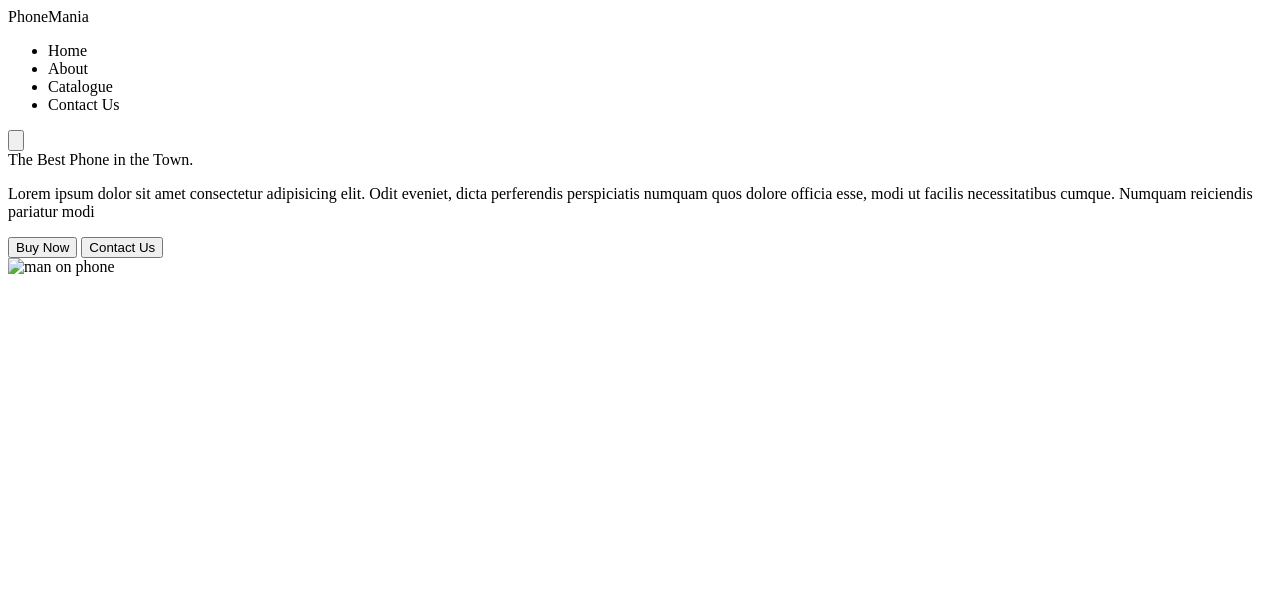
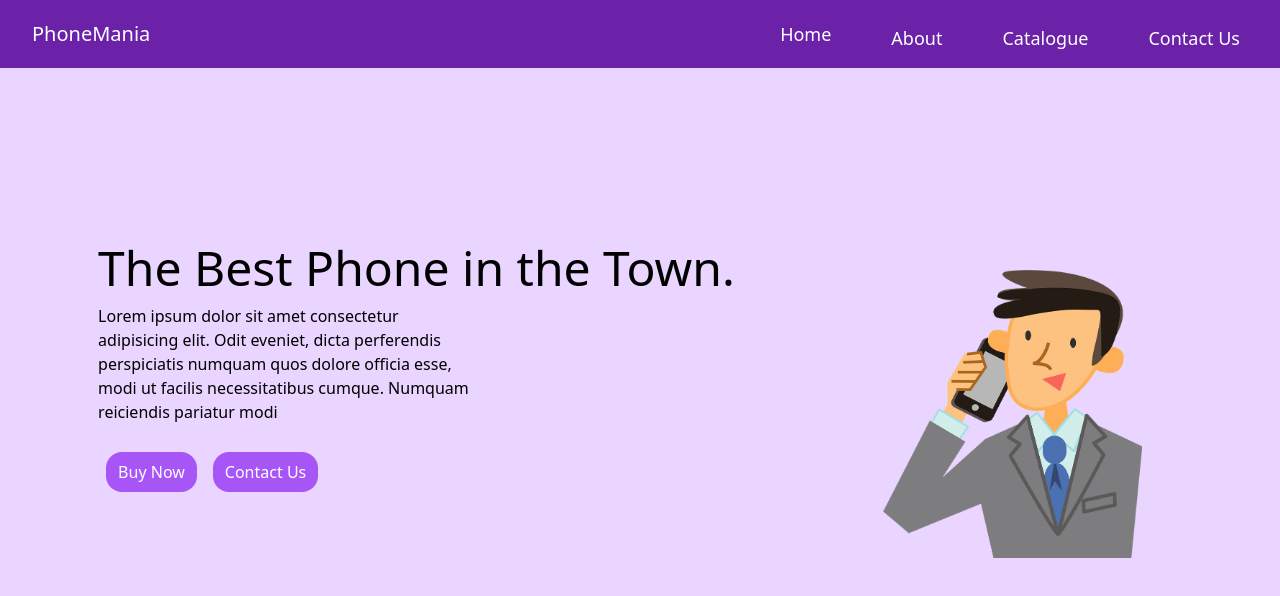
Before and after one commit to hoor23/Hero_Section, a plain HTML site: page index.html in a window 1280 px wide. Drawn offline with Linux system fonts and the light colour scheme; the site is published under a folder, as on GitHub Pages, so addresses that start at the root find nothing.

Commit message:
Update index.html

```diff
--- a/index.html
+++ b/index.html
@@ -5,7 +5,7 @@
     <meta name="viewport" content="width=device-width, initial-scale=1.0">
     <title>Best Phone </title>
 
-  <link rel="stylesheet" crossorigin href="/assets/index-KWMvP6zP.css">
+  <link rel="stylesheet" crossorigin href="./assets/index-KWMvP6zP.css">
 </head>
 <body class="bg-white dark:bg-neutral-600">
     <nav class="bg-purple-800 text-white flex justify-between">
@@ -37,7 +37,7 @@
             </div>
         </div>
         <div class="flex items-center justify-center pb-11 md:pr-16">
-            <img src="/assets/manOnPhone-s3mRWZZy.png" alt="man on phone" class="h-48 sm:h-72">
+            <img src="./assets/manOnPhone-s3mRWZZy.png" alt="man on phone" class="h-48 sm:h-72">
         </div>
     </main>
 </body>
```
